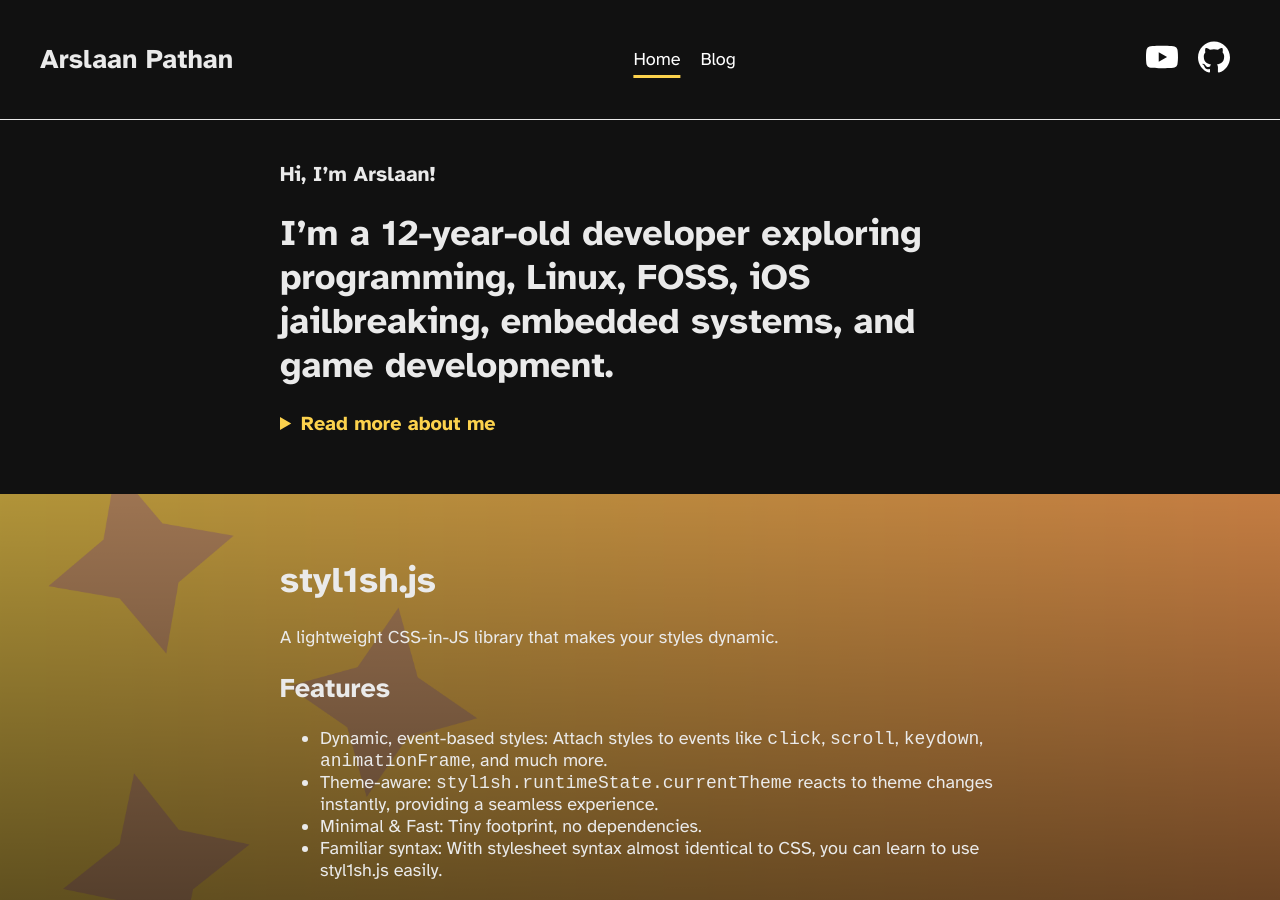
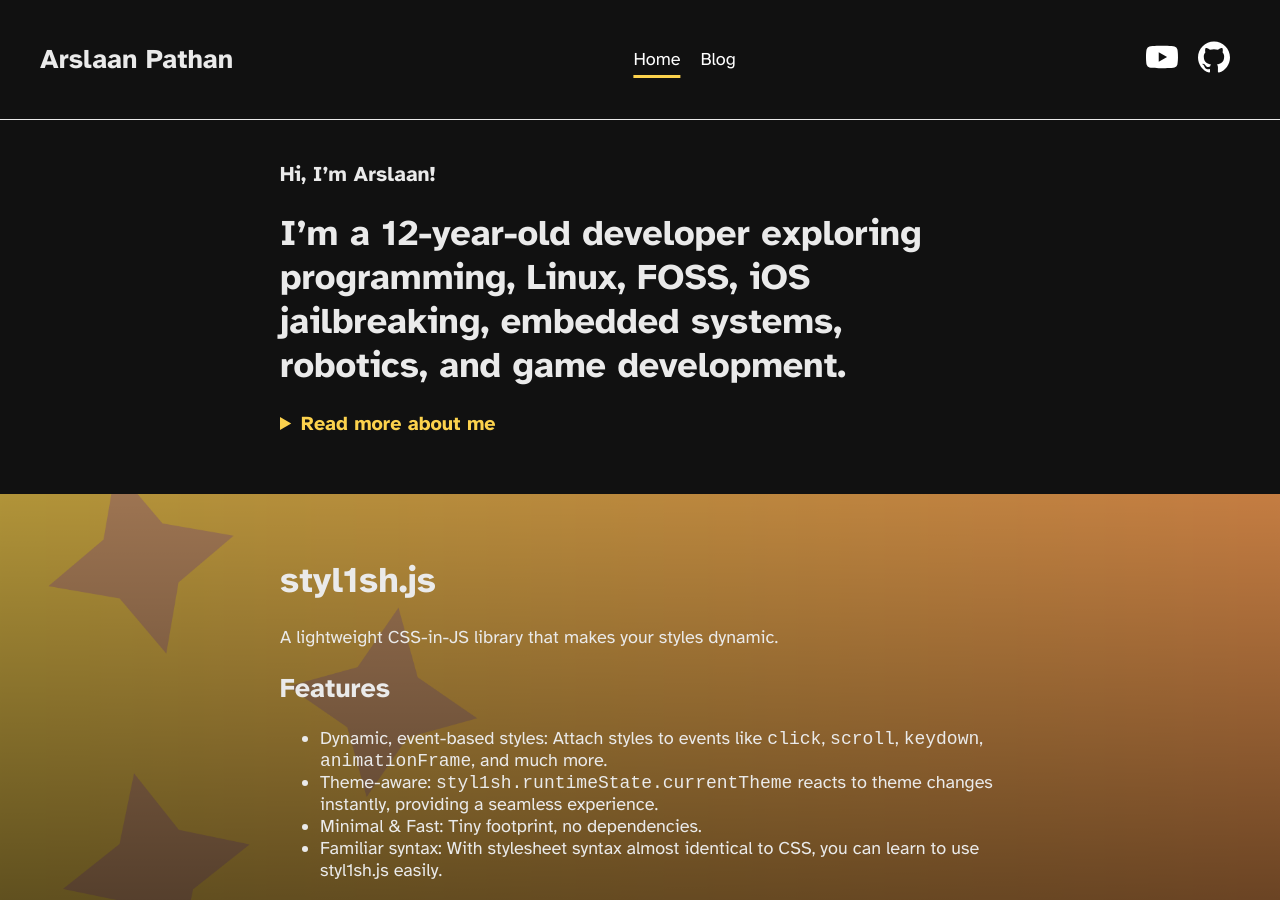
Before and after one commit to RealArslaanYT/arslaans-website-revamped, a Jekyll site: the page built from index.markdown, in a window 1280 px wide and 900 px high. Built offline with Jekyll 4.4.1, drawn with Linux system fonts in a browser that asks for light colours; part of the change alters nothing that is shown.

Commit message:
fix stuff

```diff
--- a/_config.yml
+++ b/_config.yml
@@ -18,16 +18,13 @@
 # You can create any custom variable you would like, and they will be accessible
 # in the templates via {{ site.myvariable }}.
 
-title: Your awesome title
-email: your-email@example.com
+title: Arslaan Pathan
+email: xminecrafterfun@gmail.com
 description: >- # this means to ignore newlines until "baseurl:"
-  Write an awesome description for your new site here. You can edit this
-  line in _config.yml. It will appear in your document head meta (for
-  Google search results) and in your feed.xml site description.
+  12-year-old developer exploring programming, Linux, FOSS, iOS jailbreaking, embedded systems, robotics, and game development.
 baseurl: "" # the subpath of your site, e.g. /blog
 url: "" # the base hostname & protocol for your site, e.g. http://example.com
-twitter_username: jekyllrb
-github_username:  jekyll
+github_username:  RealArslaanYT
 
 markdown: kramdown
 
--- a/index.markdown
+++ b/index.markdown
@@ -11,7 +11,7 @@ nav_order: 1
 
 ### Hi, I'm Arslaan!
 
-# I'm a 12-year-old developer exploring programming, Linux, FOSS, iOS jailbreaking, embedded systems, and game development.
+# I'm a 12-year-old developer exploring programming, Linux, FOSS, iOS jailbreaking, embedded systems, robotics, and game development.
 
 <details class="about-me">
   <summary>Read more about me</summary>
```
